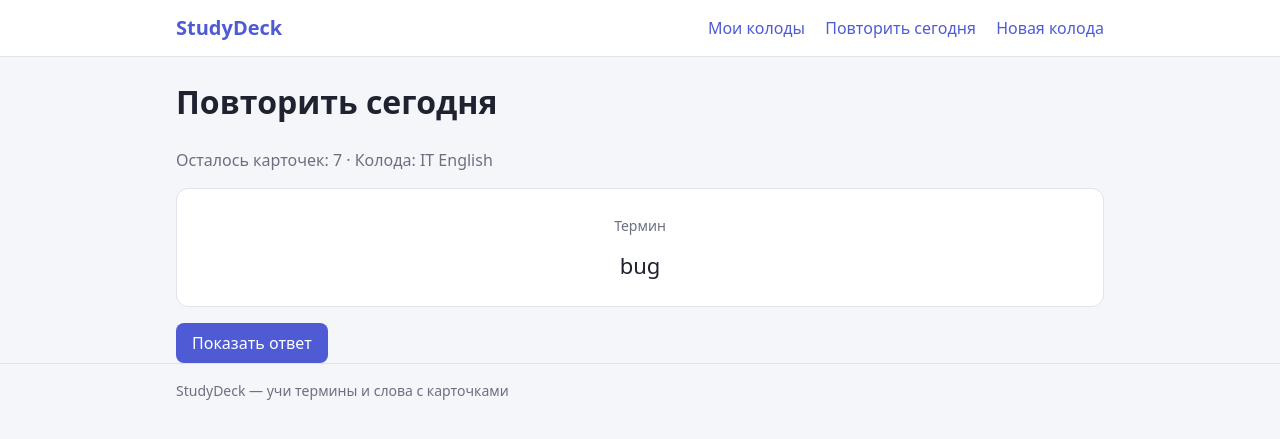
After one commit to arina-baglaeva/studydeck, a Spring Boot app: page /review in a window 1280 px wide. The commit adds this page. Shown: the top 439 px of the page. Run offline with Spring Boot 4, Linux system fonts and the light colour scheme; data comes from the database, SQL or seed files in the repository.

Commit message:
Add review today page and due counter on home page
Co-Authored-By: Claude Opus 5.5 <noreply@anthropic.com>

```diff
--- /dev/null
+++ b/src/main/java/com/studydeck/controller/ReviewController.java
@@ -0,0 +1,37 @@
+package com.studydeck.controller;
+
+import com.studydeck.model.Grade;
+import com.studydeck.service.ReviewService;
+import org.springframework.stereotype.Controller;
+import org.springframework.ui.Model;
+import org.springframework.web.bind.annotation.GetMapping;
+import org.springframework.web.bind.annotation.PathVariable;
+import org.springframework.web.bind.annotation.PostMapping;
+import org.springframework.web.bind.annotation.RequestParam;
+
+import java.time.LocalDateTime;
+
+@Controller
+public class ReviewController {
+
+    private final ReviewService reviewService;
+
+    public ReviewController(ReviewService reviewService) {
+        this.reviewService = reviewService;
+    }
+
+    @GetMapping("/review")
+    public String review(Model model) {
+        LocalDateTime now = LocalDateTime.now();
+        model.addAttribute("card", reviewService.nextCard(now).orElse(null));
+        model.addAttribute("remaining", reviewService.countForToday(now));
+        model.addAttribute("grades", Grade.values());
+        return "review";
+    }
+
+    @PostMapping("/review/{cardId}")
+    public String grade(@PathVariable Long cardId, @RequestParam Grade grade) {
+        reviewService.grade(cardId, grade, LocalDateTime.now());
+        return "redirect:/review";
+    }
+}
--- a/src/main/resources/static/css/style.css
+++ b/src/main/resources/static/css/style.css
@@ -605,3 +605,51 @@ main {
     border: 1px solid var(--border);
     border-radius: 8px;
 }
+
+.review-card {
+    margin: 16px 0;
+    padding: 24px;
+    border: 1px solid var(--border);
+    border-radius: 12px;
+    background: #ffffff;
+    text-align: center;
+}
+
+.review-answer summary {
+    list-style: none;
+}
+
+.review-answer summary::-webkit-details-marker {
+    display: none;
+}
+
+.review-grades {
+    display: flex;
+    gap: 12px;
+}
+
+.review-grades .button {
+    flex: 1;
+}
+
+.grade-again {
+    background: #b23b3b;
+}
+
+.grade-hard {
+    background: #c27c1a;
+}
+
+.grade-good {
+    background: #2e7d4f;
+}
+
+.grade-easy {
+    background: #2a6fb0;
+}
+
+.review-banner {
+    padding: 12px 16px;
+    border-radius: 8px;
+    background: #eef4ff;
+}
--- a/src/main/resources/templates/fragments/layout.html
+++ b/src/main/resources/templates/fragments/layout.html
@@ -13,6 +13,7 @@
         <a class="logo" th:href="@{/}">StudyDeck</a>
         <nav class="menu">
             <a th:href="@{/}">Мои колоды</a>
+            <a th:href="@{/review}">Повторить сегодня</a>
             <a th:href="@{/decks/new}">Новая колода</a>
         </nav>
     </div>
--- a/src/main/resources/templates/index.html
+++ b/src/main/resources/templates/index.html
@@ -5,6 +5,11 @@
 <header th:replace="~{fragments/layout :: header}"></header>
 <main class="container">
     <h1>Мои колоды</h1>
+    <p class="review-banner" th:if="${reviewCount > 0}">
+        Повторить сегодня: <strong class="review-count" th:text="${reviewCount}">5</strong>
+        <a class="button" th:href="@{/review}">Начать повторение</a>
+    </p>
+    <p class="review-banner" th:if="${reviewCount == 0}">На сегодня всё повторено.</p>
     <p><a class="button" th:href="@{/decks/new}">Создать колоду</a></p>
     <p class="empty" th:if="${#lists.isEmpty(decks)}">Колод пока нет.</p>
     <ul class="deck-list" th:unless="${#lists.isEmpty(decks)}">
--- /dev/null
+++ b/src/main/resources/templates/review.html
@@ -0,0 +1,39 @@
+<!DOCTYPE html>
+<html lang="ru" xmlns:th="http://www.thymeleaf.org">
+<head th:replace="~{fragments/layout :: head('Повторить сегодня')}"></head>
+<body>
+<header th:replace="~{fragments/layout :: header}"></header>
+<main class="container">
+    <h1>Повторить сегодня</h1>
+    <div class="empty" th:if="${card == null}">
+        <p>На сегодня всё повторено. Возвращайтесь завтра!</p>
+        <p><a th:href="@{/}">К моим колодам</a></p>
+    </div>
+    <div class="review" th:if="${card != null}">
+        <p class="muted">
+            Осталось карточек: <span class="review-remaining" th:text="${remaining}">5</span>
+            · Колода: <span th:text="${card.deck.title}">Колода</span>
+        </p>
+        <div class="review-card">
+            <span class="study-label">Термин</span>
+            <p class="study-text" th:text="${card.term}">Термин</p>
+        </div>
+        <details class="review-answer">
+            <summary class="button">Показать ответ</summary>
+            <div class="review-card">
+                <span class="study-label">Определение</span>
+                <p class="study-text" th:text="${card.definition}">Определение</p>
+            </div>
+            <form class="review-grades" method="post" th:action="@{/review/{id}(id=${card.id})}">
+                <button class="button" type="submit" name="grade"
+                        th:each="grade : ${grades}"
+                        th:value="${grade.name()}"
+                        th:classappend="'grade-' + ${#strings.toLowerCase(grade.name())}"
+                        th:text="${grade.label}">Хорошо</button>
+            </form>
+        </details>
+    </div>
+</main>
+<footer th:replace="~{fragments/layout :: footer}"></footer>
+</body>
+</html>
```
Also changed, not shown: ROADMAP.md (+1 -1 lines), src/main/java/com/studydeck/controller/HomeController.java (+7 -1 lines), 2 other files.
